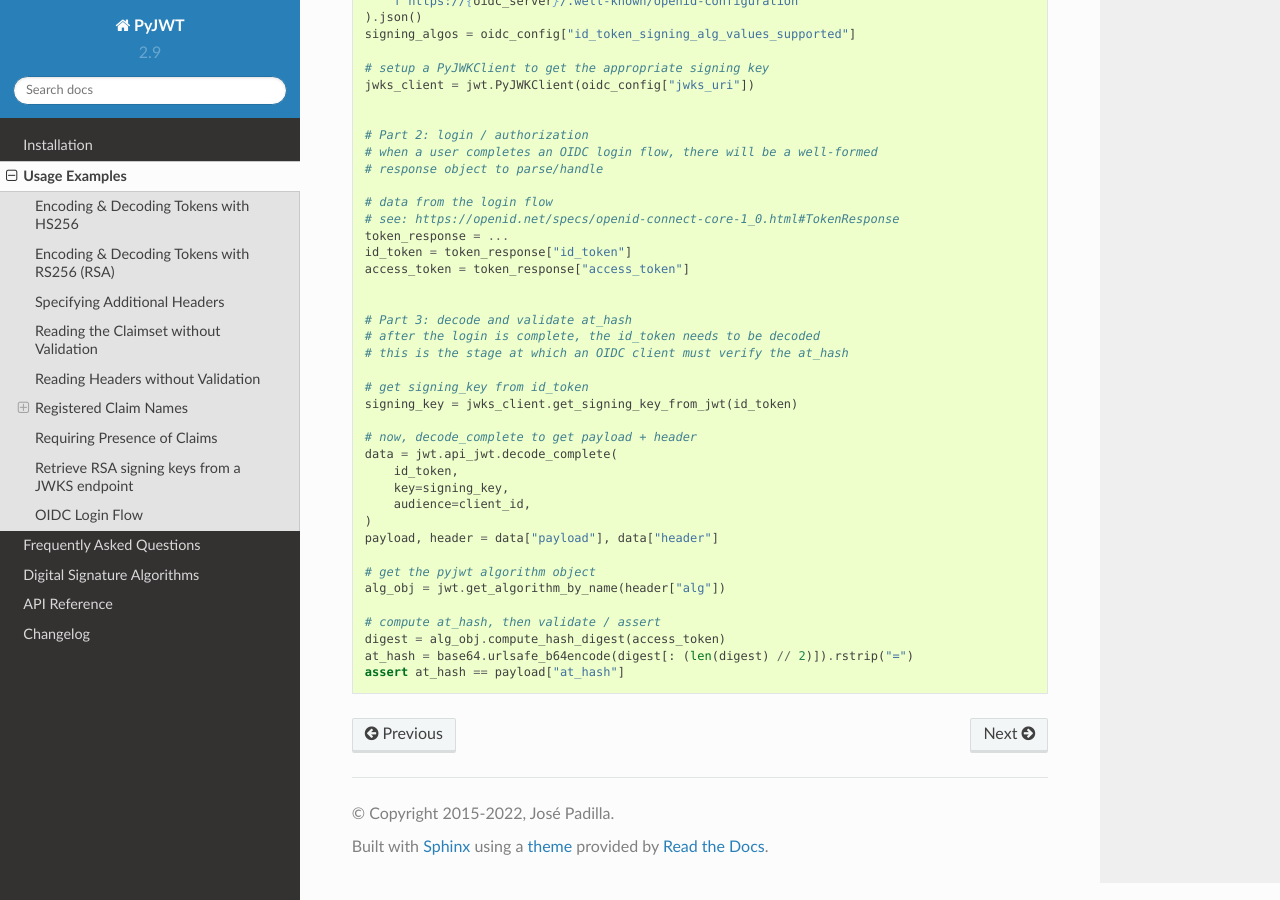
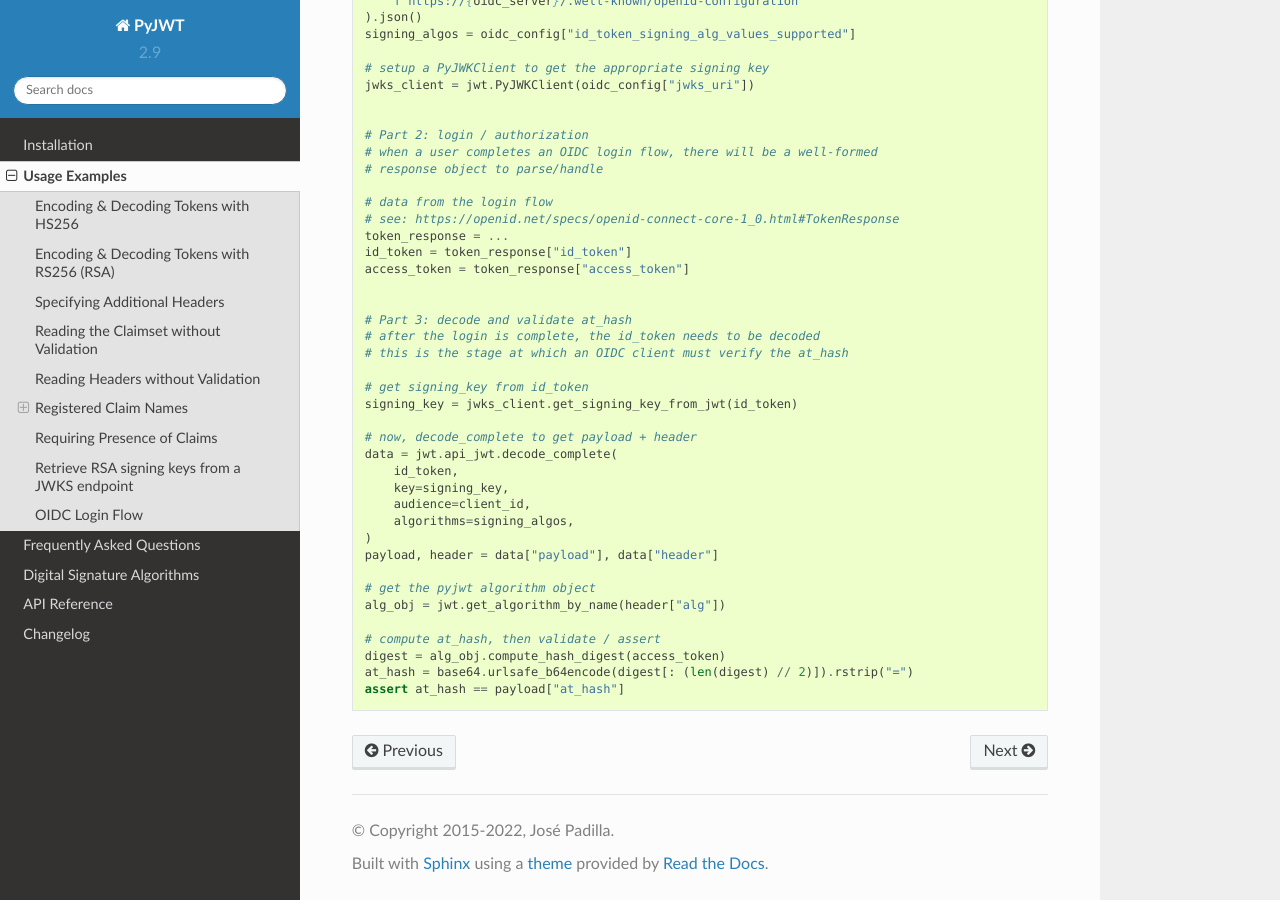
Before and after one commit to jpadilla/pyjwt, a Sphinx documentation site: the page built from docs/usage.rst, in a window 1280 px wide and 900 px high, scrolled down 6211 px. Built offline with Sphinx 7.4.7 and the Read the Docs theme 2.0.0, drawn with Linux system fonts in a browser that asks for light colours.

Commit message:
docs fix: Algorithms in decode_complete()

```diff
--- a/docs/usage.rst
+++ b/docs/usage.rst
@@ -356,6 +356,7 @@ is not built into pyjwt.
         id_token,
         key=signing_key,
         audience=client_id,
+        algorithms=signing_algos,
     )
     payload, header = data["payload"], data["header"]
 
```
